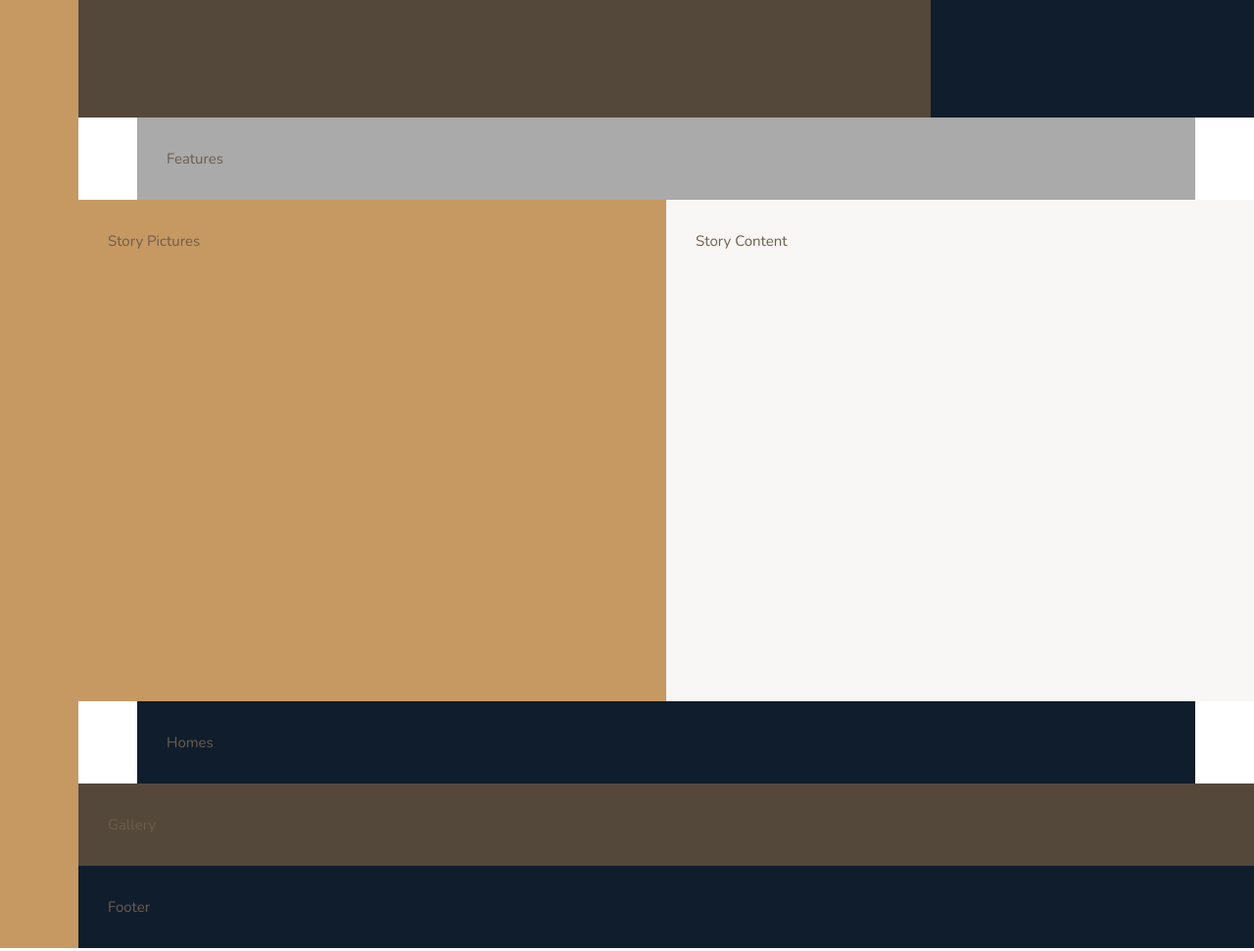
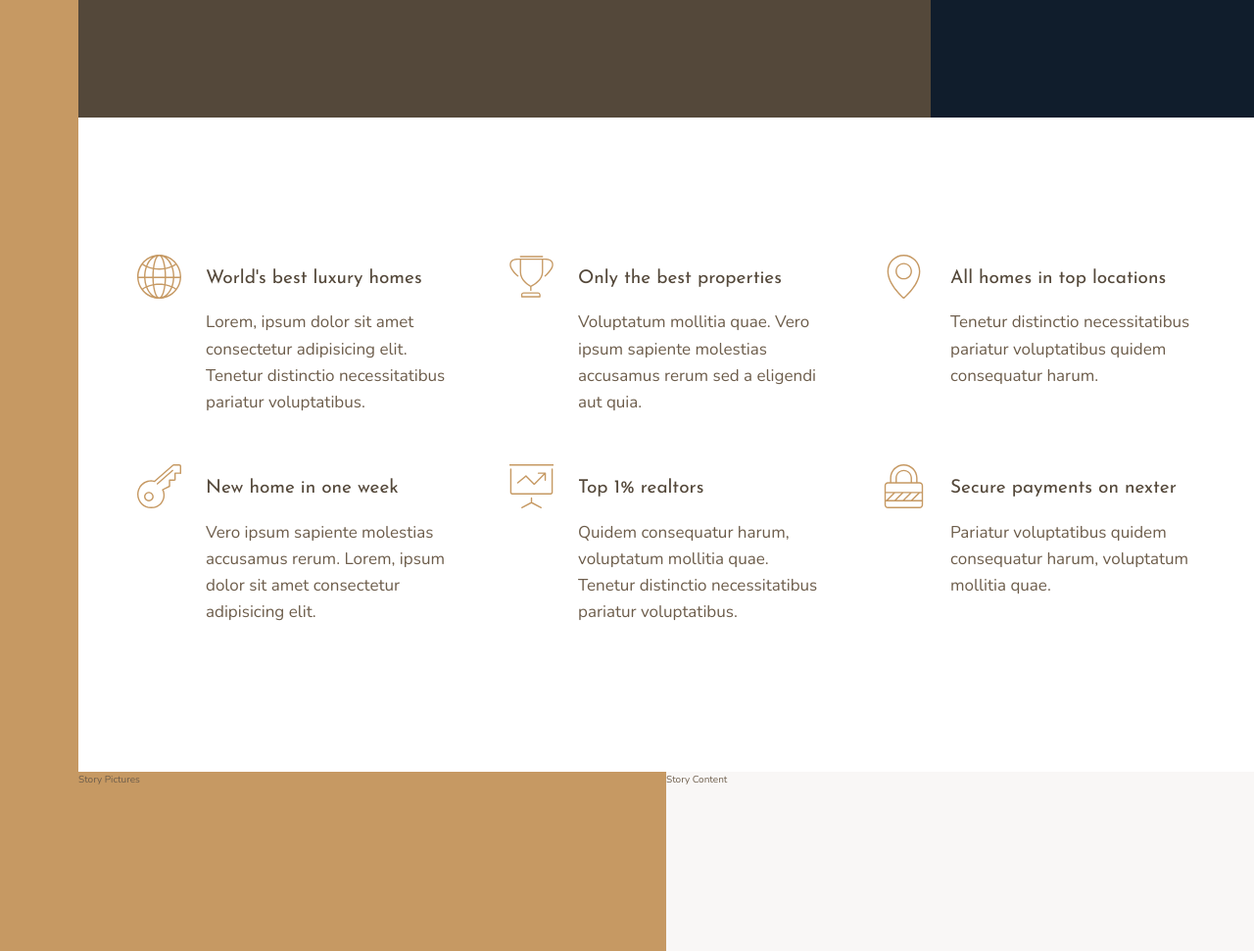
Before and after one commit to albertdc1984/nexter-css-exercise, a website: page index.html in a window 1280 px wide. Shown: the part 520-1491 px from the top of the page at 98% size. Drawn offline with nearby package versions, Linux system fonts and the light colour scheme.

Commit message:
Building the features section

```diff
--- a/index.html
+++ b/index.html
@@ -18,7 +18,76 @@
         <div class="sidebar">Sidebar</div>
         <header class="header">Header</header>
         <div class="realtors">Top 3 realtors</div>
-        <section class="features">Features</section>
+        <section class="features">
+            <div class="feature">
+                <svg class="feature__icon">
+                    <use xlink:href="img/sprite.svg#icon-global"></use>
+                </svg>
+                <h4 class="heading-4 heading-4--dark">
+                    World's best luxury homes
+                </h4>
+                <p class="feature__text">
+                    Lorem, ipsum dolor sit amet consectetur adipisicing elit.
+                    Tenetur distinctio necessitatibus pariatur voluptatibus.
+                </p>
+            </div>
+            <div class="feature">
+                <svg class="feature__icon">
+                    <use xlink:href="img/sprite.svg#icon-trophy"></use>
+                </svg>
+                <h4 class="heading-4 heading-4--dark">
+                    Only the best properties
+                </h4>
+                <p class="feature__text">
+                    Voluptatum mollitia quae. Vero ipsum sapiente molestias
+                    accusamus rerum sed a eligendi aut quia.
+                </p>
+            </div>
+            <div class="feature">
+                <svg class="feature__icon">
+                    <use xlink:href="img/sprite.svg#icon-map-pin"></use>
+                </svg>
+                <h4 class="heading-4 heading-4--dark">
+                    All homes in top locations
+                </h4>
+                <p class="feature__text">
+                    Tenetur distinctio necessitatibus pariatur voluptatibus
+                    quidem consequatur harum.
+                </p>
+            </div>
+            <div class="feature">
+                <svg class="feature__icon">
+                    <use xlink:href="img/sprite.svg#icon-key"></use>
+                </svg>
+                <h4 class="heading-4 heading-4--dark">New home in one week</h4>
+                <p class="feature__text">
+                    Vero ipsum sapiente molestias accusamus rerum. Lorem, ipsum
+                    dolor sit amet consectetur adipisicing elit.
+                </p>
+            </div>
+            <div class="feature">
+                <svg class="feature__icon">
+                    <use xlink:href="img/sprite.svg#icon-presentation"></use>
+                </svg>
+                <h4 class="heading-4 heading-4--dark">Top 1% realtors</h4>
+                <p class="feature__text">
+                    Quidem consequatur harum, voluptatum mollitia quae. Tenetur
+                    distinctio necessitatibus pariatur voluptatibus.
+                </p>
+            </div>
+            <div class="feature">
+                <svg class="feature__icon">
+                    <use xlink:href="img/sprite.svg#icon-lock"></use>
+                </svg>
+                <h4 class="heading-4 heading-4--dark">
+                    Secure payments on nexter
+                </h4>
+                <p class="feature__text">
+                    Pariatur voluptatibus quidem consequatur harum, voluptatum
+                    mollitia quae.
+                </p>
+            </div>
+        </section>
         <div class="story__pictures">Story Pictures</div>
         <div class="story__content">Story Content</div>
         <section class="homes">Homes</section>
--- a/sass/_base.scss
+++ b/sass/_base.scss
@@ -38,18 +38,11 @@ body {
     display: grid;
     grid-template-rows: 80vh min-content 40vw repeat(3, min-content);
     grid-template-columns:
-        [sidebar-start] 8rem [sidebar-end full-start] minmax(
-            6rem,
-            1fr
-        ) [center-start] repeat(
+        [sidebar-start] 8rem [sidebar-end full-start] minmax(6rem, 1fr)
+        [center-start] repeat(
             8,
             [col-start] minmax(min-content, 14rem) [ col-end]
         )
         [center-end]
         minmax(6rem, 1fr) [full-end];
-
-    & > * {
-        padding: 3rem;
-        font-size: 1.5rem;
-    }
 }
--- a/sass/_features.scss
+++ b/sass/_features.scss
@@ -1,4 +1,29 @@
 .features {
-    background-color: $color-grey-light-2;
     grid-column: center-start / center-end;
+
+    margin: 15rem 0;
+
+    display: grid;
+    //grid-template-columns: repeat(3, 1fr);
+    grid-template-columns: repeat(auto-fit, minmax(25rem, 1fr));
+    gap: 6rem;
+    align-items: start;
 }
+
+.feature {
+    display: grid;
+    grid-template-columns: min-content 1fr;
+    grid-row-gap: 1.5rem;
+    grid-column-gap: 2.5rem;
+    &__icon {
+        fill: $color-primary;
+        width: 4.5rem;
+        height: 4.5rem;
+        grid-row: 1 / span 2;
+        transform: translateY(-1rem);
+    }
+
+    &__text {
+        font-size: 1.7rem;
+    }
+}
--- a/sass/_typography.scss
+++ b/sass/_typography.scss
@@ -0,0 +1,26 @@
+%heading {
+    font-family: $font-display;
+    font-weight: 400;
+}
+.heading-1 {
+    @extend %heading;
+}
+.heading-2 {
+    @extend %heading;
+}
+.heading-3 {
+    @extend %heading;
+}
+
+.heading-4 {
+    @extend %heading;
+    font-size: 1.9rem;
+
+    &--light {
+        color: $color-grey-light-1;
+    }
+
+    &--dark {
+        color: $color-grey-dark-1;
+    }
+}
```
Also changed, not shown: css/style.css.
